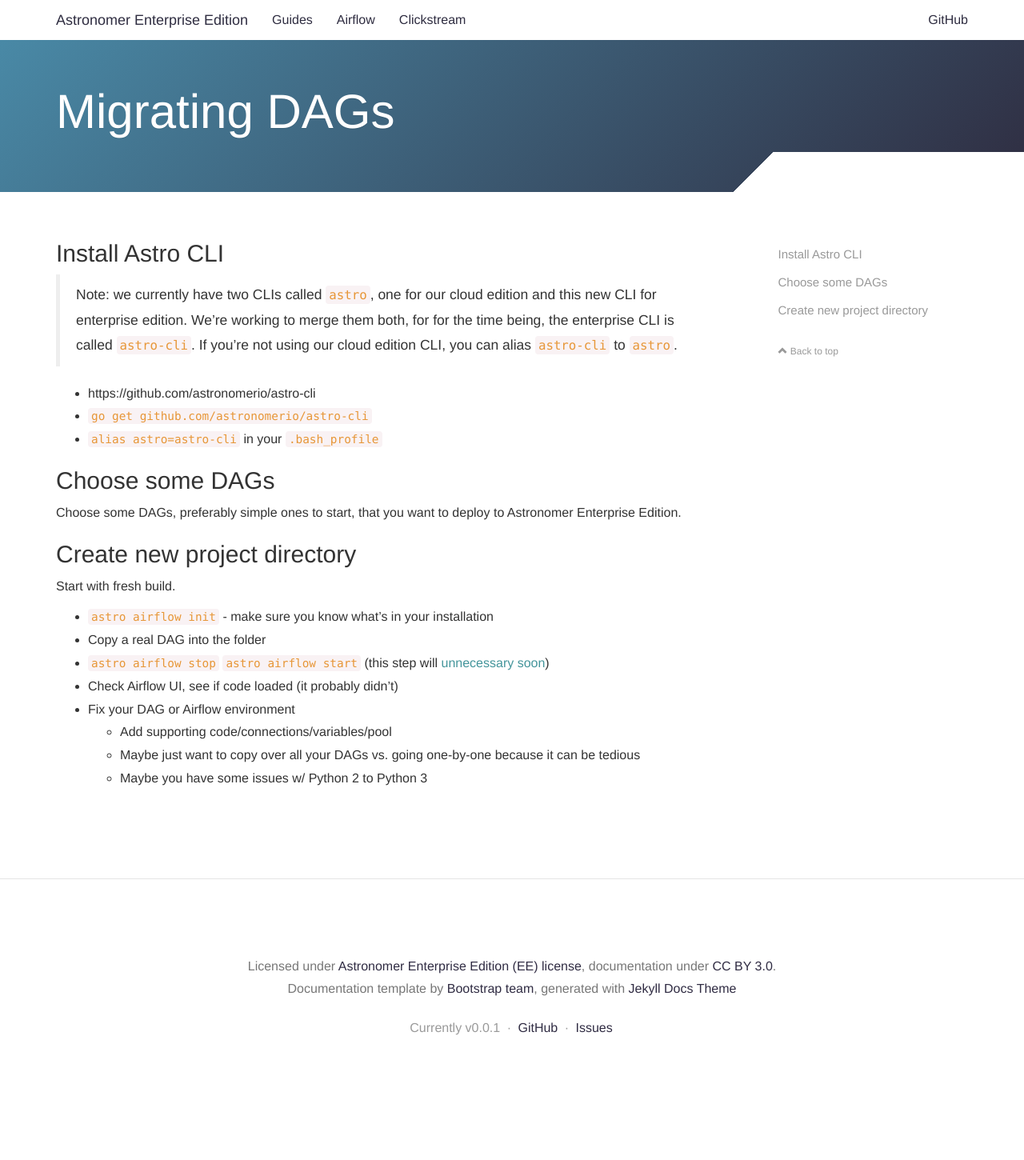
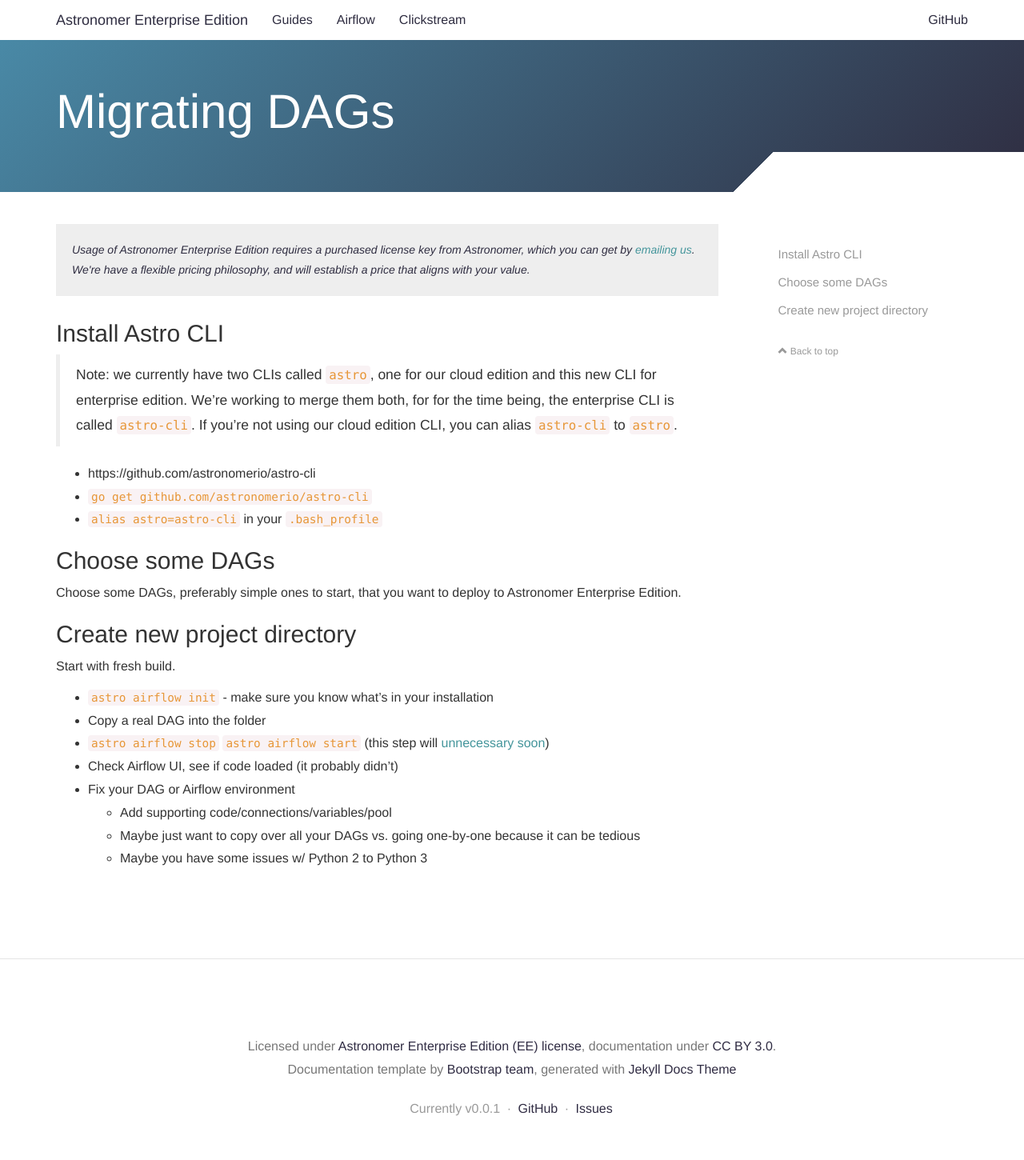
Before and after one commit to skynet/astronomer-ee, a Jekyll site: the page built from docs/pages/guides/migrating-dags.md, in a window 1280 px wide. Shown: the whole page at 80% size. Built offline with Jekyll 4.4.1, drawn with Linux system fonts in a browser that asks for light colours; nearby versions of some CDN libraries; comment, search, counter and statistics services are not loaded; before the commit the page ends 1350 px from its top, so only the background shows below that; grey boxes are pictures that could not be loaded.

Commit message:
Add licensing note

```diff
--- a/docs/pages/guides/migrating-dags.md
+++ b/docs/pages/guides/migrating-dags.md
@@ -4,6 +4,8 @@ title: Migrating DAGs
 permalink: /guides/migrating-dags/
 hide: true
 ---
+
+{% include licensing.md %}
 
 ## Install Astro CLI
 
```
